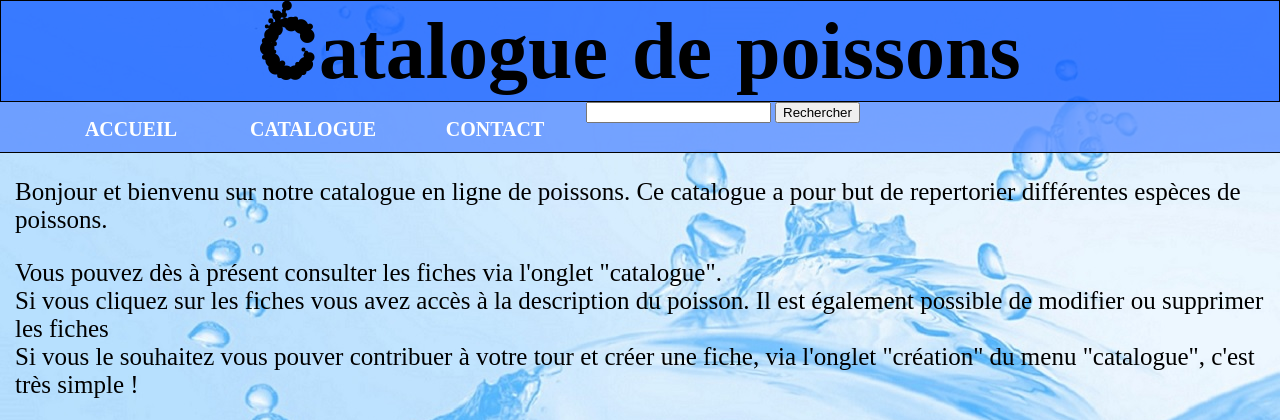
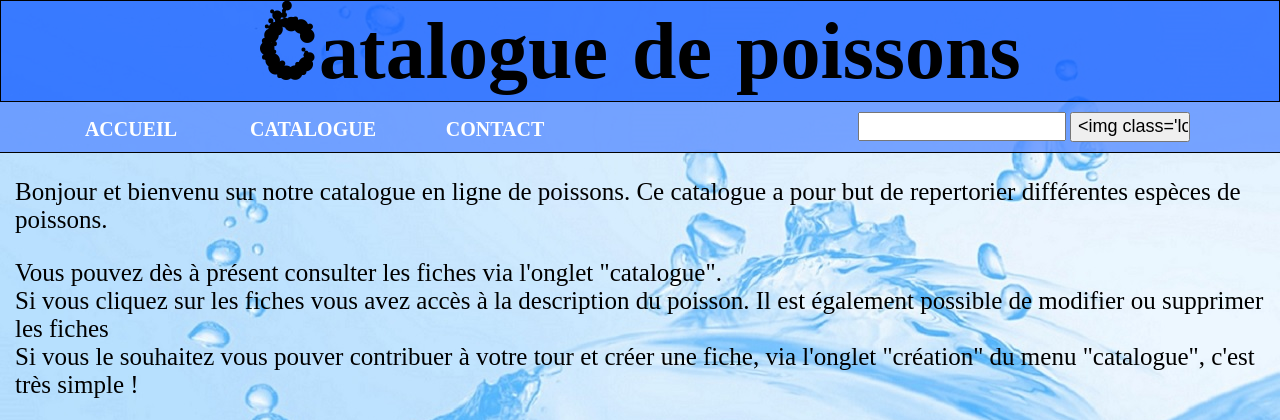
Before and after one commit to Doug71/poissons, a PHP site: page /index.php in a window 1280 px wide. Shown: the top 420 px of the page. Run offline with PHP 8.4, Linux system fonts and the light colour scheme.

Commit message:
mise à jour 12/12/18 16h48

```diff
--- a/header.php
+++ b/header.php
@@ -1,7 +1,8 @@
 <header>
     <h1>Catalogue de poissons</h1>
 </header>
-<nav>
+
+<nav id='nav'>
     <ul>
         <li><a href="index.php">ACCUEIL</a></li>
         <li><a href="catalogue.php">CATALOGUE</a>
@@ -10,11 +11,8 @@
             </ul>
         </li>
         <li><a href="contact.php">CONTACT</a></li>
-
-
-    <li id="recherche"><form action="catalogue.php" method="POST">
-        <input type="text" name="recherche">
-        <input type="submit" name="valider" value="Rechercher"
-    </form></li>
+        <li id="recherche"><form action="catalogue.php" method="POST">
+        <input class="searchtext" type="text" name="recherche">
+        <input class="recherche" type="submit" name="valider" value="<img class='loupe' src='loupe.png' alt='loupe'>"></form></li>
     </ul>
 </nav>
--- a/style.css
+++ b/style.css
@@ -224,7 +224,7 @@
         font-size: 18px;
     }
 
-.modif:hover, .envoyer:hover
+.modif:hover, .envoyer:hover, .recherche:hover
     {
         color: rgba(22, 96, 255, 0.8);
         background-color: black;
@@ -283,4 +283,31 @@
         position: fixed;
         bottom: 0;
         width: 100%;
-	}
+    }
+
+nav
+    {
+        display: inline block;
+    }
+
+#recherche
+    {
+        line-height: 50px;
+        position: absolute;
+        right: 0;
+        margin-right: 90px;
+    }
+
+.recherche
+    {
+        width: 120px;
+        height: 30px;
+        font-size: 18px;
+    }
+
+.searchtext
+    {
+        width: 200px;
+        height: 23px;
+        font-size: 15px;
+    }
```
Also changed, not shown: fiches/Brochet.txt (+1 -1 lines), lecture.php (+6 -2 lines), images/loupe.ico (added), images/loupe.png (added).
